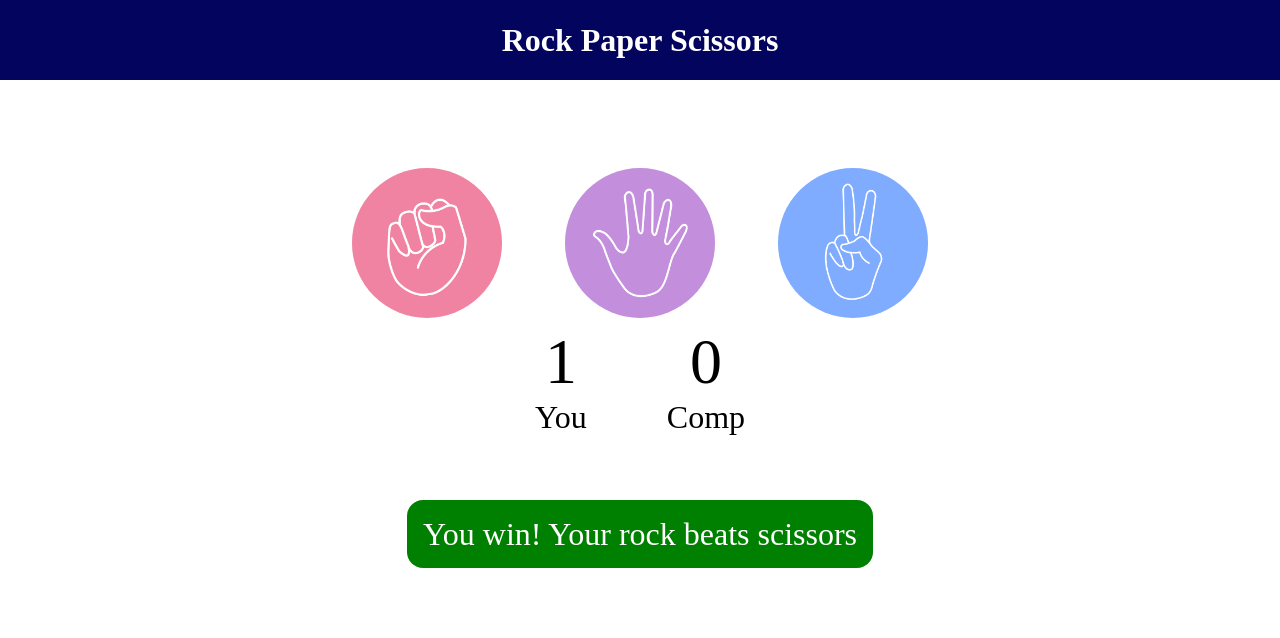
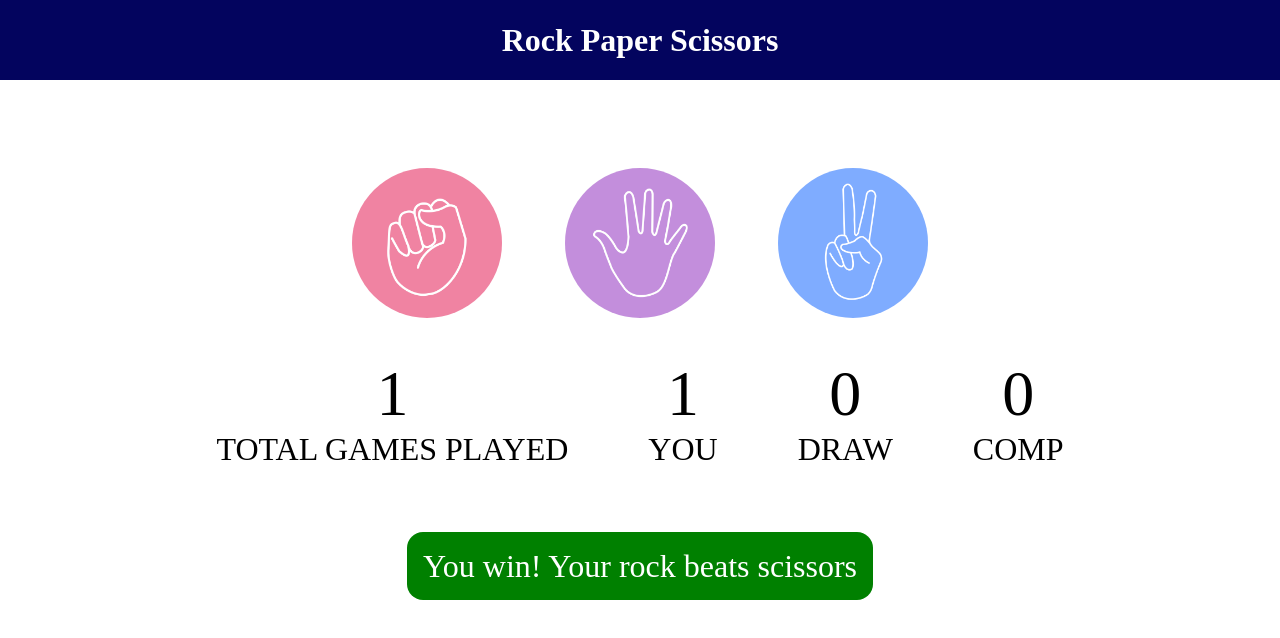
Before and after one commit to ShivanshBaliyan/Rock-Paper-Scissors, a plain HTML site: page index.html in a window 1280 px wide. Both pictures are taken after a click on the element 427 px from the left and 242 px from the top of the page. Drawn offline with Linux system fonts and the light colour scheme.

Commit message:
Draw and total-game-played feature added

```diff
--- a/app.js
+++ b/app.js
@@ -1,10 +1,14 @@
 let userscore = 0;
 let compscore = 0;
+let drawscore = 0;
+let totalgamesplayed = 0;
 
 const  choices = document.querySelectorAll(".choice");
 const msg = document.querySelector("#msg");
 const userScorePara = document.querySelector("#user-score");
 const compScorePara = document.querySelector("#comp-score");
+const drawScorePara = document.querySelector("#draw-score");
+const totalGamesPlayedPara = document.querySelector("#total-game");
 
 const genCompChoice = () => {
     const options = ["rock" , "paper" , "scissors"];
@@ -27,6 +31,8 @@ const showWinner = (userWin, userChoice, compChoice) => {
 };
 
 const drawGame = () => {
+    drawscore++;
+    drawScorePara.innerText = drawscore;
     msg.innerText = "Game was Draw. Play again";
     msg.style.backgroundColor = "#03045e";
 };
@@ -56,6 +62,8 @@ const playGame = (userChoice) => {
 
 choices.forEach((choice) => {
     choice.addEventListener("click", () => {
+        totalgamesplayed++;
+        totalGamesPlayedPara.innerText = totalgamesplayed;
         const userChoice = choice.getAttribute("id");
         playGame(userChoice);
     });
--- a/index.html
+++ b/index.html
@@ -22,12 +22,20 @@
 
     <div class="score-board">
         <div class="score">
+            <p id="total-game">0</p>
+            <p>TOTAL GAMES PLAYED</p>
+        </div>
+        <div class="score">
             <p id="user-score">0</p>
-            <p>You</p>
+            <p>YOU</p>
+        </div>
+        <div class="score">
+            <p id="draw-score">0</p>
+            <p>DRAW</p>
         </div>
         <div class="score">
             <p id="comp-score">0</p>
-            <p>Comp</p>
+            <p>COMP</p>
         </div>
     </div>
 
--- a/style.css
+++ b/style.css
@@ -20,6 +20,7 @@ h1{
     align-items: center;
     gap: 3rem;
     margin-top: 5rem;
+    margin-bottom: 2rem;
 }
 
 .choice {
@@ -51,7 +52,7 @@ img{
     gap: 5rem;
 }
 
-#user-score, #comp-score{
+#user-score, #comp-score, #draw-score, #total-game{
     font-size: 4rem;
 }
 
```
